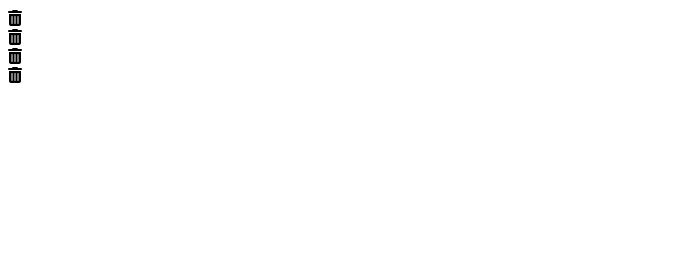
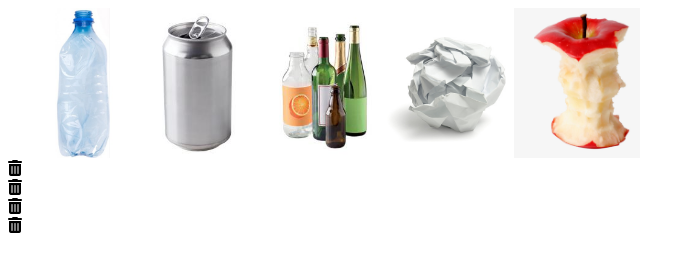
Before and after one commit to manu-cj/Tri-selectif, a plain HTML site: page index.html in a window 1280 px wide. Shown: the whole page, without its empty margins (0-685 px from the left). Drawn offline with Linux system fonts and the light colour scheme.

Commit message:
Tri selectif

```diff
--- a/index.html
+++ b/index.html
@@ -8,7 +8,11 @@
 </head>
 <body>
 <div id="dechet">
-
+    <div id="bouteille"></div>
+    <div id="canette"></div>
+    <div id="verre"></div>
+    <div id="papier"></div>
+    <div id="organique"></div>
 </div>
 
 <div id="poubelles">
--- a/style.css
+++ b/style.css
@@ -7,3 +7,51 @@
 body {
     font-family: 'Lato', sans-serif;
 }
+
+
+#dechet {
+    display: flex;
+    flex-direction: row;
+    flex-wrap: wrap;
+}
+
+
+
+#bouteille {
+    width: 10%;
+    height: 150px;
+    background-image: url(assets/sticker-recyclage-bouteille-plastique-eau.jpg);
+    background-size: cover;
+}
+
+#canette {
+    width: 10%;
+    height: 150px;
+    background-image: url(assets/canettes.jpg);
+    background-size: cover;
+    background-position: center;
+}
+
+#verre {
+    width: 10%;
+    height: 150px;
+    background-image: url(assets/bouteilles_en_verre.jpg);
+    background-size: cover;
+    background-position: center;
+}
+
+#papier {
+    width: 10%;
+    height: 150px;
+    background-image: url(assets/istockphoto-1129539955-170667a.jpg);
+    background-size: cover;
+    background-position: center;
+}
+
+#organique {
+    width: 10%;
+    height: 150px;
+    background-image: url(assets/6662790_preview.png);
+    background-size: cover;
+    background-position: center;
+}
```
Also changed, not shown: assets/6662790_preview.png (added), assets/bouteilles_en_verre.jpg (added), assets/canettes.jpg (added), assets/istockphoto-1129539955-170667a.jpg (added), assets/sticker-recyclage-bouteille-plastique-eau.jpg (added).
